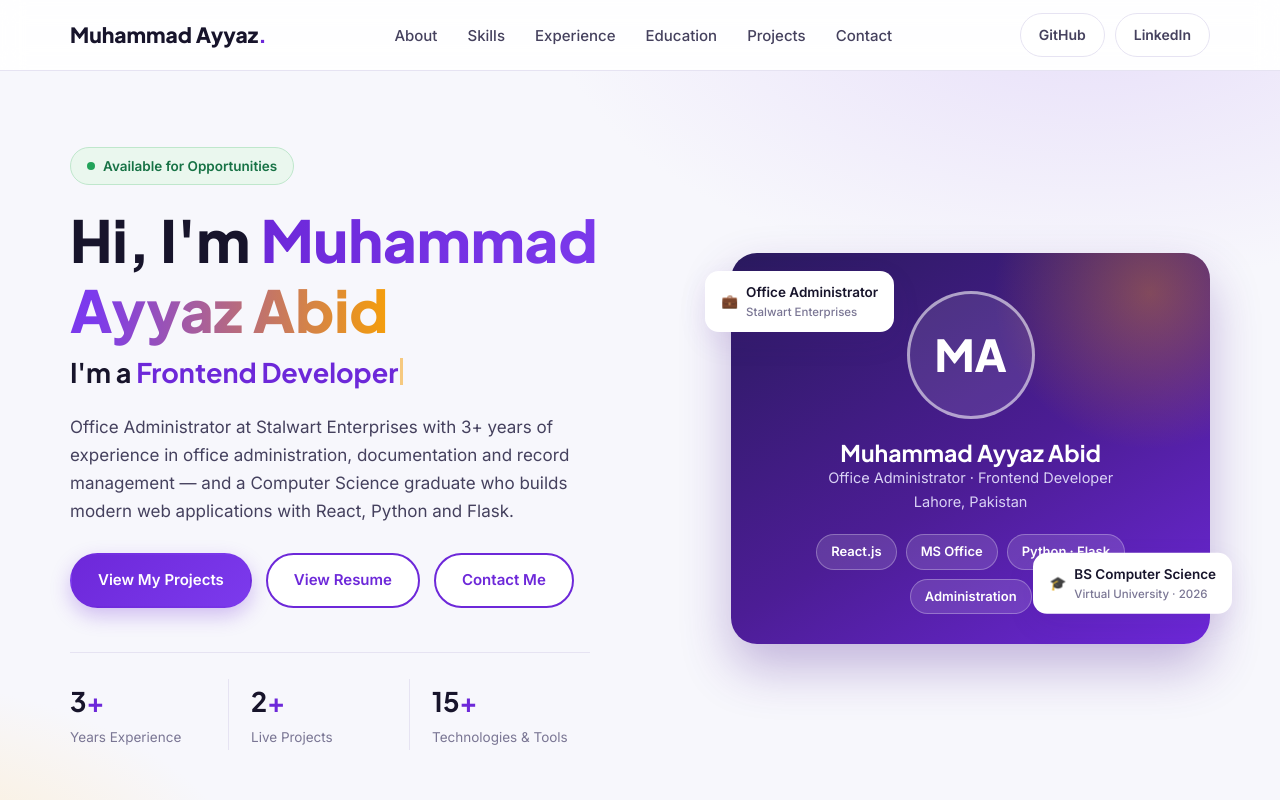
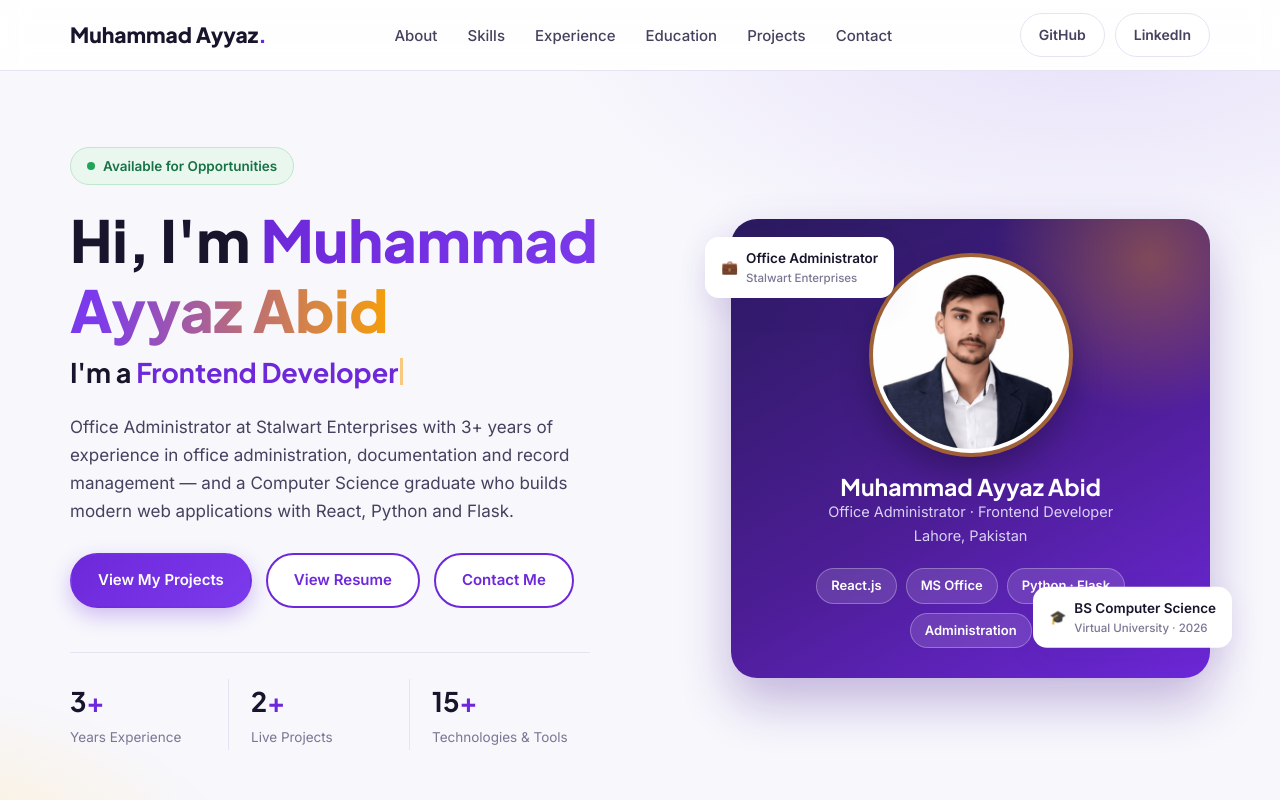
Before and after one commit to ranaayyaz/portfolio, a plain HTML site: page index.html in a window 1280 px wide. Shown: the top 800 px of the page. Drawn offline with Linux system fonts and the light colour scheme.

Commit message:
Add profile photo

```diff
--- a/index.html
+++ b/index.html
@@ -71,6 +71,7 @@ header{position:sticky;top:0;z-index:100;background:rgba(255,255,255,.88);backdr
 .photo-card{background:linear-gradient(150deg,#2A1A5E,#4C1D95 55%,#6D28D9);border-radius:26px;padding:38px 30px 30px;color:#fff;box-shadow:0 24px 50px rgba(76,29,149,.30);position:relative;overflow:hidden}
 .photo-card:before{content:'';position:absolute;width:340px;height:340px;border-radius:50%;background:radial-gradient(circle,rgba(245,158,11,.35),transparent 65%);top:-130px;right:-110px}
 .monogram{width:128px;height:128px;border-radius:50%;background:rgba(255,255,255,.10);border:3px solid rgba(255,255,255,.55);display:flex;align-items:center;justify-content:center;font-family:'Plus Jakarta Sans';font-weight:800;font-size:44px;margin:0 auto;position:relative}
+.profile-photo{width:196px;height:196px;border-radius:50%;object-fit:cover;object-position:center 18%;border:4px solid rgba(255,255,255,.75);box-shadow:0 0 0 4px rgba(245,158,11,.55),0 16px 34px rgba(0,0,0,.30);margin:0 auto;position:relative;background:#fff}
 .photo-card h3{color:#fff;text-align:center;font-size:23px;margin-top:20px;position:relative}
 .photo-card p{text-align:center;color:#D9D2F5;font-size:14.5px;position:relative}
 .chiprow{display:flex;flex-wrap:wrap;gap:9px;justify-content:center;margin-top:20px;position:relative}
@@ -234,7 +235,7 @@ footer .logo{color:#fff}
     </div>
     <div class="hero-visual">
       <div class="photo-card">
-        <div class="monogram">MA</div>
+        <img class="profile-photo" src="images/profile.jpg" alt="Muhammad Ayyaz Abid">
         <h3>Muhammad Ayyaz Abid</h3>
         <p>Office Administrator · Frontend Developer<br>Lahore, Pakistan</p>
         <div class="chiprow">
```
